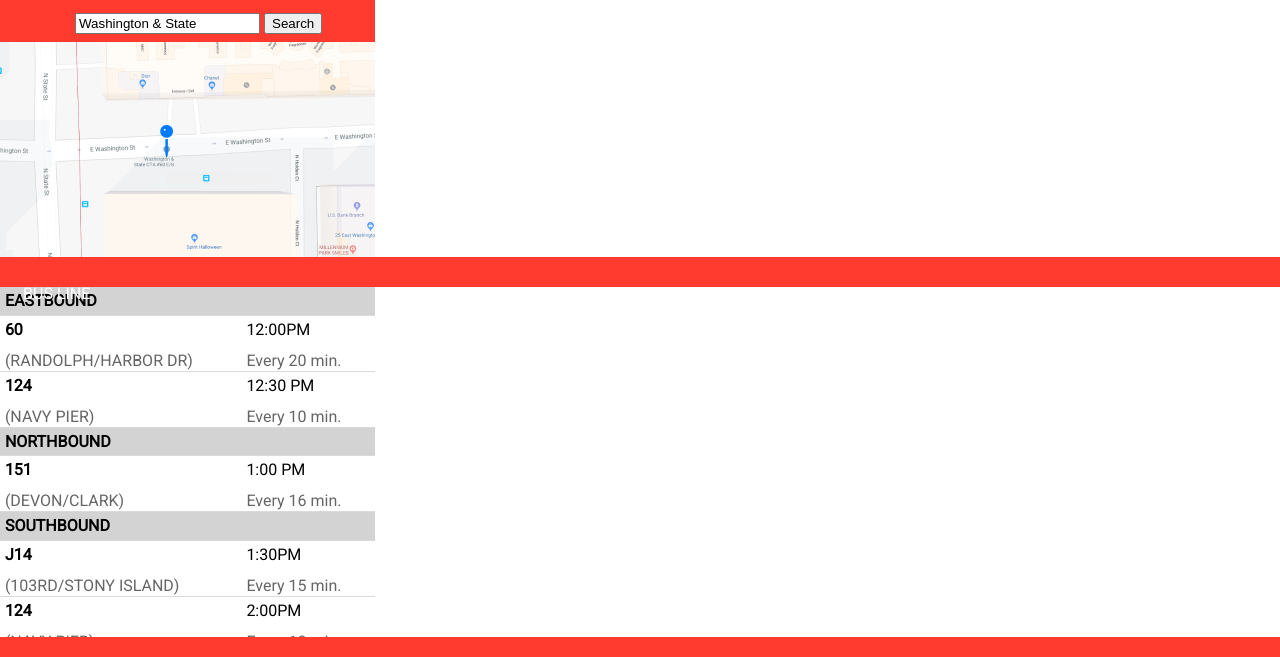
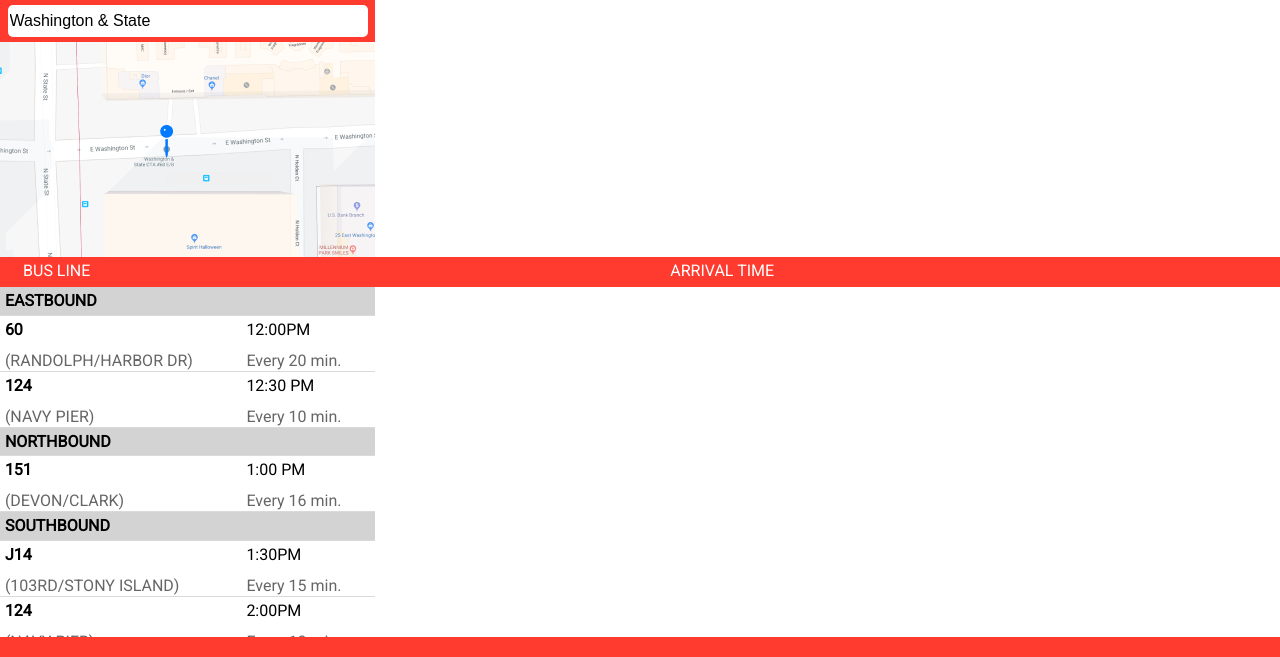
Before and after one commit to sara-clementine/busy_bus, a plain HTML site: page index.html in a window 1280 px wide. Shown: the part 93-750 px from the top of the page. Drawn offline with Linux system fonts and the light colour scheme.

Commit message:
sixth commit

```diff
--- a/css/style.css
+++ b/css/style.css
@@ -38,7 +38,16 @@ nav h1 {
 }
 
 #search_bar {
-  margin-left: 20%;
+  margin-left: 2%;
+  margin-top: 2%;
+}
+
+input {
+  border: none;
+  border-radius: 5px;
+  font-size: 16px;
+  line-height: 30px;
+  width: 98%;
 }
 
 .map {
@@ -61,7 +70,6 @@ nav h1 {
   display: inline-block;
   margin-left: 1%;
   margin-right: 24%;
-  margin-top: 1%;
 }
 
 h2{
@@ -122,7 +130,7 @@ th {
 footer {
   height: 70px;
   background-color: #FF3B30;
-  bottom: 0;
+  bottom: 0px;
   position: fixed;
   width: 120%;
 }
--- a/index.html
+++ b/index.html
@@ -18,11 +18,9 @@
       <li><img src="images/arrow.png" alt="back_arrow" id="arrow"></li>
       <li><h1>BusyBus</h1></li>
     </ul>
-    <br>
     <form action="/action_page.php" id="search_bar">
       <input type="text" name="Search-Bar" value="Washington & State">
-      <input type="submit" value="Search">
-  </form>
+    </form>
   </nav>
   <section class="map">
     <img src="images/map.png" alt="map">
```
